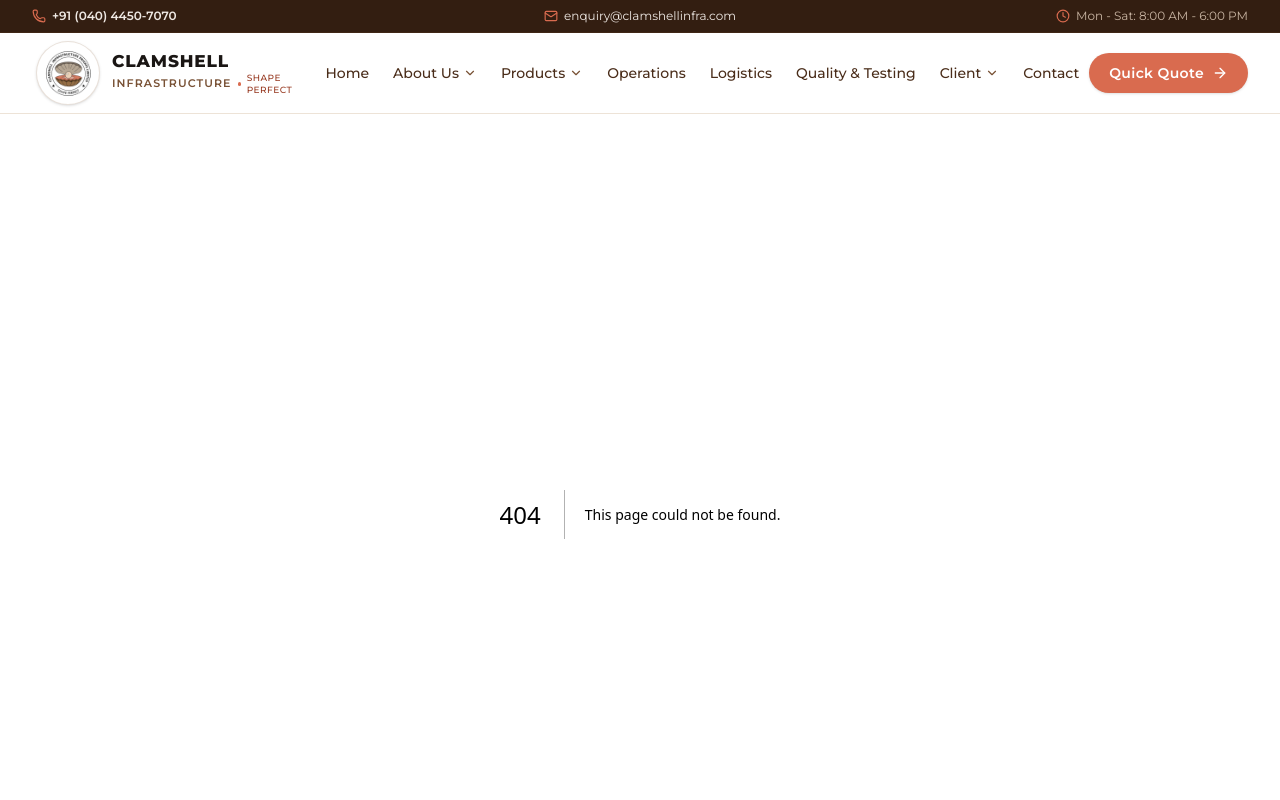
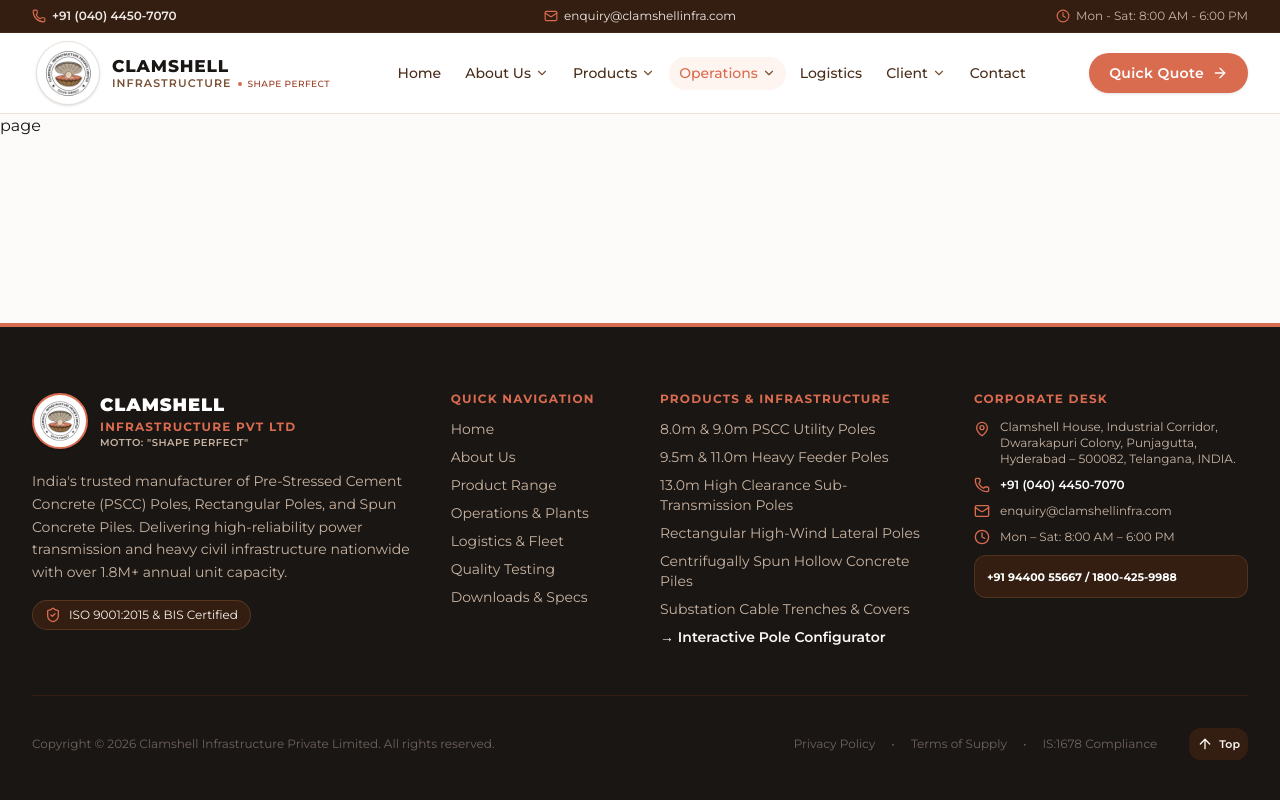
Before and after one commit to SadafKhan02/Clamshell, a Next.js app: page /operations/manufacture in a window 1280 px wide. Before the commit this address had no page. Shown: the top 800 px of the page. Built offline with nearby package versions, Linux system fonts and the light colour scheme.

Commit message:
logistics

```diff
--- a/app/about-us/history/page.tsx
+++ /dev/null
@@ -1 +0,0 @@
-export { default, metadata } from "../../about/history/page";
--- a/app/about-us/mission/page.tsx
+++ /dev/null
@@ -1 +0,0 @@
-export { default, metadata } from "../../about/mission/page";
--- a/app/about-us/overview/page.tsx
+++ /dev/null
@@ -1 +0,0 @@
-export { default, metadata } from "../../about/overview/page";
--- /dev/null
+++ b/app/logistics/page.tsx
@@ -0,0 +1,8 @@
+export default function LogisticsPage() {
+  return (
+    <main className="min-h-screen p-10">
+      <h1 className="text-4xl font-bold">Logistics</h1>
+      <p>Welcome to our Logistics page.</p>
+    </main>
+  );
+}
--- /dev/null
+++ b/app/operations/manufacture/page.tsx
@@ -0,0 +1,9 @@
+import React from 'react'
+
+const page = () => {
+  return (
+    <div>page</div>
+  )
+}
+
+export default page
--- /dev/null
+++ b/app/operations/quality/page.tsx
@@ -0,0 +1,9 @@
+import React from 'react'
+
+const page = () => {
+  return (
+    <div>page</div>
+  )
+}
+
+export default page
--- /dev/null
+++ b/app/operations/quality/pole_testing/page.tsx
@@ -0,0 +1,9 @@
+import React from 'react'
+
+const page = () => {
+  return (
+    <div>page</div>
+  )
+}
+
+export default page
--- /dev/null
+++ b/app/operations/quality/rail_testing/page.tsx
@@ -0,0 +1,7 @@
+import React from 'react'
+
+export const page = () => {
+  return (
+    <div>page</div>
+  )
+}
--- /dev/null
+++ b/app/operations/quality/wire_testing/page.tsx
@@ -0,0 +1,9 @@
+import React from 'react'
+
+const page = () => {
+  return (
+    <div>page</div>
+  )
+}
+
+export default page
--- a/app/page.tsx
+++ b/app/page.tsx
@@ -14,6 +14,7 @@
 
 
 import { ContactSection } from "@/components/contact-section";
+// import LogisticHome from "@/components/LogisticHome";
 
 export default function Home() {
   return (
@@ -34,7 +35,7 @@
       <OperationsSection />
 
       {/* 5. Fleet Logistics & Truck-Mounted Cranes (#logistics) */}
-      {/* <LogisticsSection /> */}
+      {/* <LogisticHome/> */}
 
 
 
--- /dev/null
+++ b/components/LogisticHome.tsx
@@ -0,0 +1,9 @@
+import React from 'react'
+
+const LogisticHome = () => {
+  return (
+    <div id='logistics'>LogisticHome</div>
+  )
+}
+
+export default LogisticHome
--- a/components/navbar/nav-data.ts
+++ b/components/navbar/nav-data.ts
@@ -35,6 +35,7 @@
       { name: "Mission", href: "/about/mission" },
     ],
   },
+
   {
     name: "Products",
     dropdown: [
@@ -54,11 +55,32 @@
           { name: "Conductor & Cable", href: "/product/cable-wires" },
         ],
       },
+
     ],
   },
-  { name: "Operations", href: "/#operations" },
-  { name: "Logistics", href: "/#logistics" },
-  { name: "Quality & Testing", href: "/#quality" },
+{
+    name: "Operations",
+   dropdown: [
+      {
+        name: "Manufacture", href:"/operations/manufacture",
+
+      },
+      {
+        name: "Quality Management system",
+        children: [
+          { name: "Pole Testing", href: "/operations/quality/pole_testing" },
+          { name: "Rail Testing", href: "/operations/quality/rail_testing" },
+         { name: "wire Testing", href: "/operations/quality/wire_testing" },
+        ],
+      },
+
+    ],
+
+  },
+
+  { name: "Logistics", href: "/logistics" },
+  // { name: "Quality & Testing", href: "/#quality" },
+
   {
     name: "Client",
     dropdown: [
```
